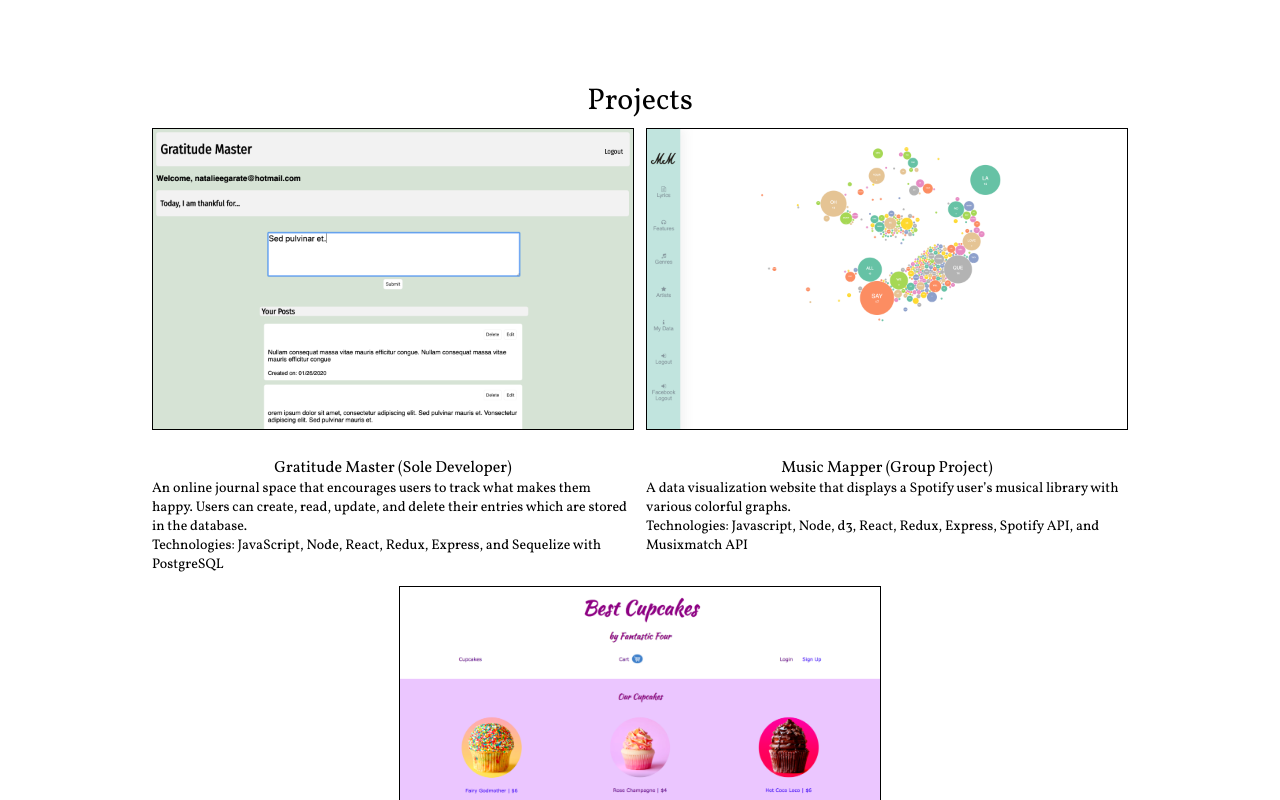
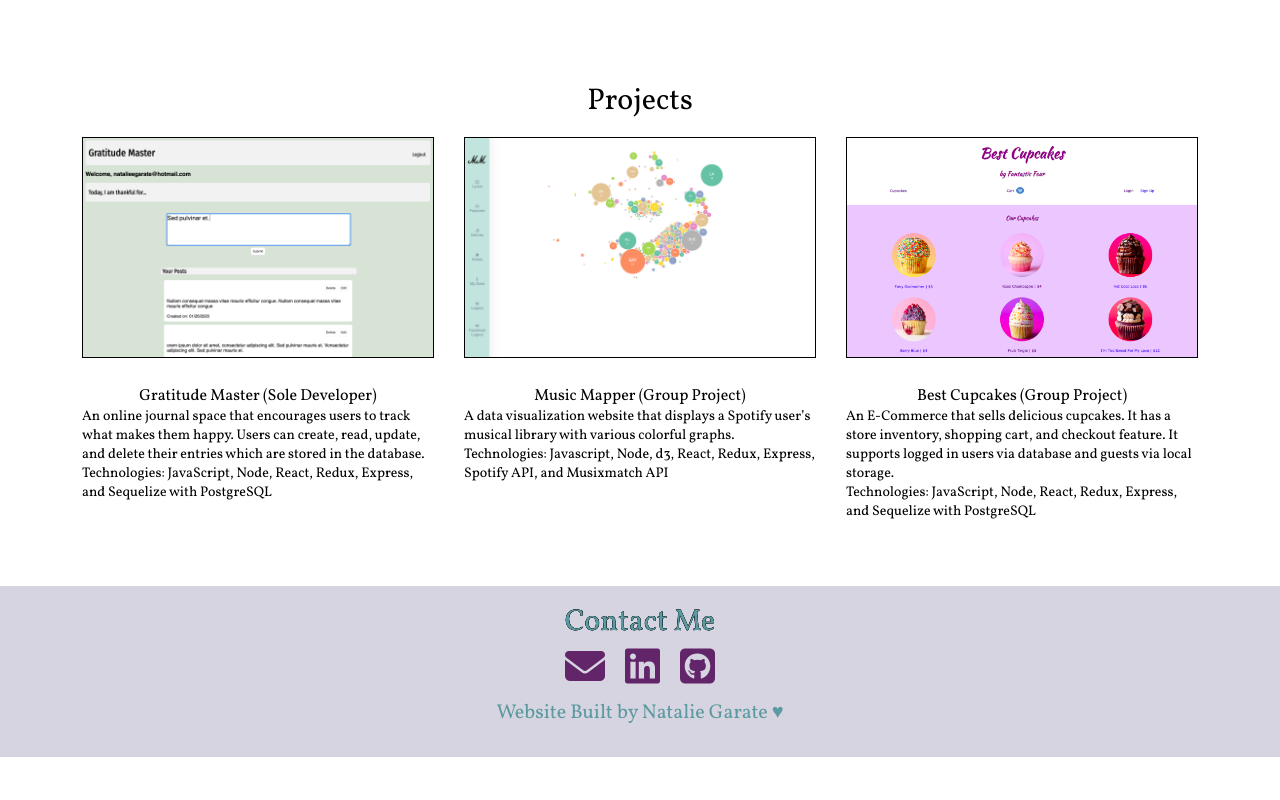
Before and after one commit to nataliegarate/personal-website, a React (Create React App) app: page / in a window 1280 px wide. Shown: the part 1520-2320 px from the top of the page. After the commit the page ends 2277 px from the top, so only its background shows below. Built offline with nearby package versions, Linux system fonts and the light colour scheme.

Commit message:
changed project photo sizes

```diff
--- a/src/App.css
+++ b/src/App.css
@@ -153,7 +153,7 @@ body {
   justify-content: center;
   align-items: center;
   flex-basis: 30%;
-  margin: 6px;
+  margin: 15px;
 }
 
 #music {
@@ -162,6 +162,7 @@ body {
 
 #projects-page {
   display: flex;
+  flex-wrap: nowrap;
   flex-direction: column;
   justify-content: center;
   align-items: center;
@@ -177,7 +178,7 @@ body {
 
 .project-photo {
   height: auto;
-  width: 60vh;
+  width: 350px;
   border: 1px;
   border-color: black;
   border-style: solid;
@@ -256,10 +257,10 @@ a:visited {
     width: 90%;
   }
 
-  .project-photo {
+  /* .project-photo {
     height: 40vh;
     width: auto;
-  }
+  } */
 
   #skills {
     font-size: 3vh;
```
